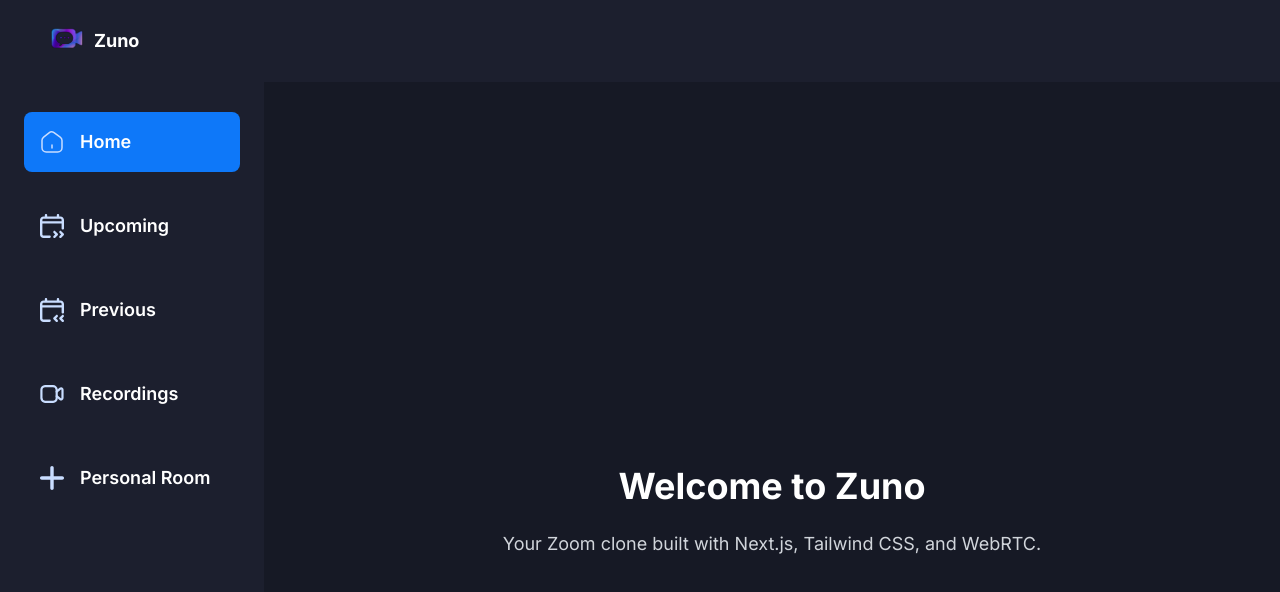
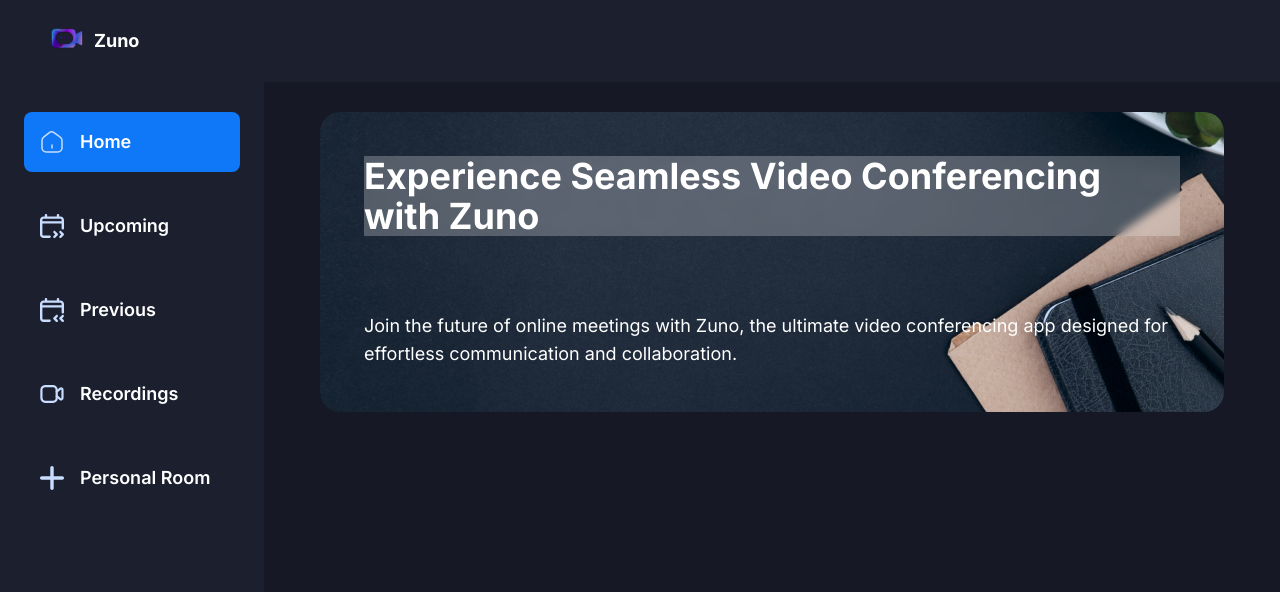
Before and after one commit to DANUCKSAN/zuno-video-conferencing-saas-app, a Next.js app: page / in a window 1280 px wide. Shown: the top 592 px of the page. Built offline with nearby package versions, Linux system fonts and the light colour scheme.

Commit message:
home-init

```diff
--- a/app/(root)/(home)/page.tsx
+++ b/app/(root)/(home)/page.tsx
@@ -2,11 +2,15 @@
 
 const Home = () => {
   return (
-   <section className='flex flex-col items-center justify-center h-screen gap-6'>
-    <h1 className='text-4xl font-bold text-white'>Welcome to Zuno</h1>
-    <p className='text-lg text-gray-300'>Your Zoom clone built with Next.js, Tailwind CSS, and WebRTC.</p>
+ <section className='flex size-full flex-col gap-10' text-white>
+  <div className='h-[300px] w-full rounded-[20px] bg-hero bg-hover'>
+   <div className='flex h-full flex-col justify-between max-md:px-5 max-md:py-8 lg:p-11'>
+    <h2 className='glassmorphism text-4xl text-white font-bold max-md:text-2xl'>Experience Seamless Video Conferencing with Zuno</h2>
+    <p className='text-lg text-white max-md:text-sm'>Join the future of online meetings with Zuno, the ultimate video conferencing app designed for effortless communication and collaboration.</p>
+   </div>
+  </div>
 
-   </section>
+ </section>
   )
 }
 
```
